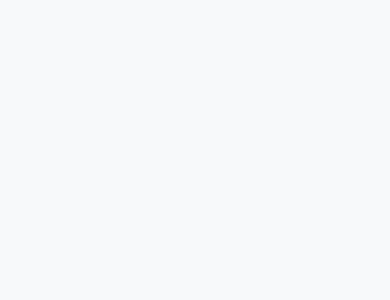
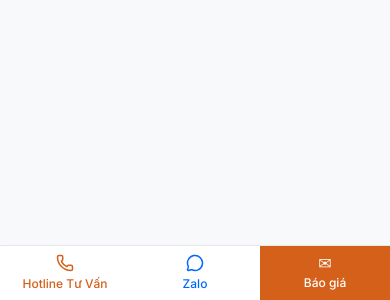
Before and after one commit to lekhactung/dai-vinh-an, a Next.js app: page / in a window 390 px wide. Shown: the part 544-844 px from the top of the page. Built offline with nearby package versions, Linux system fonts and the light colour scheme.

Commit message:
create contact button

```diff
--- a/components/layout/FloatingContact.tsx
+++ b/components/layout/FloatingContact.tsx
@@ -23,7 +23,7 @@ export default function FloatingContact() {
                        opacity-0 group-hover:opacity-100
                        transition-opacity duration-200
                        pointer-events-none">
-                         Hotline Tư Vấn
+                        Hotline Tư Vấn
                     </span>
                 </a>
 
@@ -49,6 +49,42 @@ export default function FloatingContact() {
                     </span>
                 </a>
             </div>
+
+            <div className="flex md:hidden fixed bottom-0 left-0 right-0 z-50
+                            bg-white border-t border-gray-200 shadow-lg"
+                style={{ paddingBottom: "env(safe-area-inset-bottom)" }}
+            >
+                <a href={formatPhoneHref(primaryPhone)}
+                    className="flex-1 flex flex-col items-center justify-center
+                     gap-1 py-2
+                     text-[#D4601A] text-xs font-medium
+                     hover:bg-orange-50 transition-colors">
+                    <Phone size={18} />
+                    <span>Hotline Tư Vấn</span>
+                </a>
+                <a
+                    href={company.social.zalo ?? "#"}
+                    target="_blank"
+                    rel="noopener noreferrer"
+                    className="flex-1 flex flex-col items-center justify-center
+                     gap-1 py-2
+                     text-[#0068FF] text-xs font-medium
+                     hover:bg-blue-50 transition-colors"
+                >
+                    <MessageCircle size={18} />
+                    <span>Zalo</span>
+                </a>
+                <a
+                    href="/lien-he"
+                    className="flex-1 flex flex-col items-center justify-center
+                     gap-1 py-2
+                     bg-[#D4601A] text-white text-xs font-medium
+                     hover:bg-[#B85216] transition-colors"
+                >
+                    <span className="text-base leading-none">✉</span>
+                    <span>Báo giá</span>
+                </a>
+            </div>
         </>
     )
 }
```
